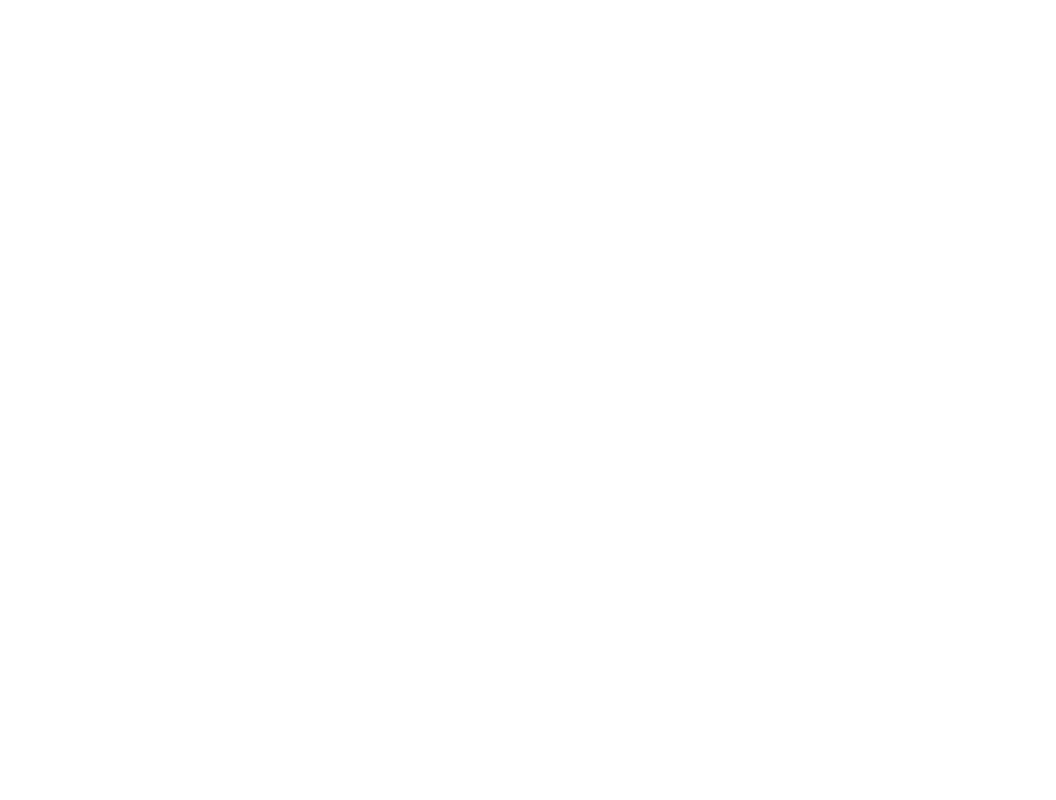
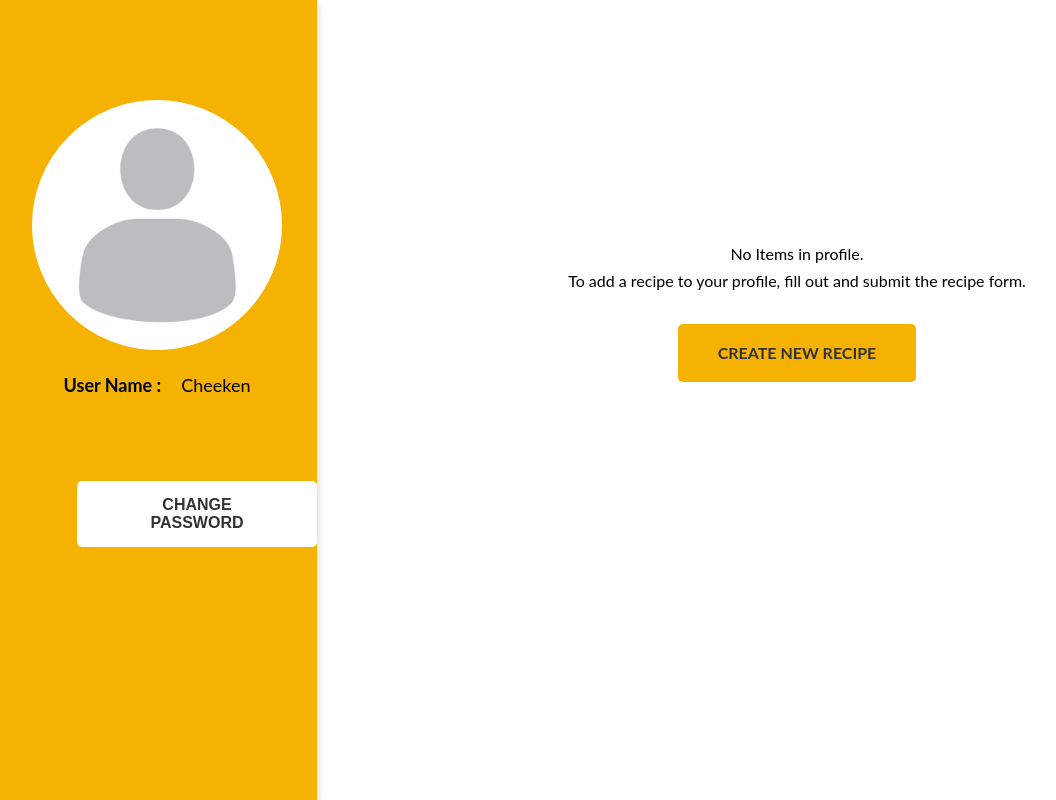
Before and after one commit to Amy-tech/Tastify, a React (Create React App) app: page /userprofile in a window 1280 px wide. Shown: the whole page, without its empty margins (3-1059 px from the left). Built offline with nearby package versions, Linux system fonts and the light colour scheme; a web font is replaced by a local one.

Commit message:
created the basic layout of the userProfile page (#16)

```diff
--- a/src/App.js
+++ b/src/App.js
@@ -3,12 +3,13 @@
 import { connect } from "react-redux";
 
 //  IMPORTING PAGES
-import Homepage from "./Pages/Homepage/Homepage";
+import Homepage from "./Pages/HomePage/Homepage";
 import AuthenticationPage from "./Pages/AuthenticationPage/AuthenticationPage";
 import RecipefeedPage from "./Pages/RecipefeedPage/RecipefeedPage";
 import RecipeMethod from "./Components/Recipefeed/RecipeMethod";
 import CreateRecipe from "./Components/CreateRecipe/CreateRecipe";
 import FavoritesPage from "./Pages/FavoritesPage/FavoritesPage";
+import UserProfile from "./Pages/ProfilePage/UserProfile";
 
 import classes from "./Components/Global Components/Global Sass/Base.module.scss";
 
@@ -23,6 +24,7 @@
       <Route exact path="/recipemethod" component={RecipeMethod}></Route>
       <Route exact path="/createrecipe" component={CreateRecipe}></Route>
       <Route exact path="/favoritespage" component={FavoritesPage}></Route>
+      <Route exact path="/userprofile" component={UserProfile}></Route>
     </Fragment>
   );
 }
--- a/src/Components/Authentication/Login/Login.js
+++ b/src/Components/Authentication/Login/Login.js
@@ -29,6 +29,7 @@
     // TESTING PURPOSES ONLY //
     console.log(enteredEmail, enteredPassword);
 
+    //LOGIN LOGIC
     fetch(
       "https://identitytoolkit.googleapis.com/v1/accounts:signInWithPassword?key=AIzaSyBs7w0Fvv7DvUQJZF9jQLoP_tNYc9YbUOM",
       {
--- a/src/Components/Favorites/FavoriteList.js
+++ b/src/Components/Favorites/FavoriteList.js
@@ -12,6 +12,7 @@
 const FavoriteList = (props) => {
   // FETCHING STATE
   const recipe = useSelector((state) => state.recipe);
+  console.log(recipe);
 
   useEffect(() => {
     fetch(
--- a/src/Components/Global Components/Buttons/Button.module.scss
+++ b/src/Components/Global Components/Buttons/Button.module.scss
@@ -42,6 +42,15 @@
     }
   }
   &__secondary {
+    color: #333;
+    background-color: white;
+    font-weight: bold;
+    &::after {
+      background-color: white;
+    }
+    &:hover {
+      background-color: whitesmoke;
+    }
   }
 }
 
--- a/src/Components/Navbar/Navbar.js
+++ b/src/Components/Navbar/Navbar.js
@@ -29,7 +29,7 @@
             </a>
           </li>
           <li className={classes.navigation__item}>
-            <a href="#" className={classes.navigation__link}>
+            <a href="/userprofile" className={classes.navigation__link}>
               <span>02</span> Profile
             </a>
           </li>
--- /dev/null
+++ b/src/Pages/ProfilePage/UserProfile.js
@@ -0,0 +1,57 @@
+import React from "react";
+import placeholder from "../../images/placeholder.jpg";
+import typography from "../../Components/Global Components/Global Sass/Typography.module.scss";
+import button from "../../Components/Global Components/Buttons/Button.module.scss";
+import classes from "./UserProfile.module.scss";
+const UserProfile = () => {
+  return (
+    <div className={classes.profile}>
+      <header className={classes.profile__heading}>
+        <div className={classes.profile__heading_userPic}>
+          <img
+            src={placeholder}
+            alt="avitar placeholder"
+            className={classes.profile__heading_avitar}
+          ></img>
+        </div>
+        <div className={classes.profile__heading_userDetails}>
+          <p
+            className={`${typography.paragraph} ${classes.profile__heading_subHeading}`}
+          >
+            User Name :
+          </p>
+          {/* REMEMBER this is hard coded until I retrieve userName from sign up */}
+          <p
+            className={`${typography.paragraph} ${classes.profile__heading_userName}`}
+          >
+            Cheeken
+          </p>
+        </div>
+
+        <button
+          className={`${button.btn__secondary} ${button.btn} ${classes.profile__heading_changePassword}`}
+        >
+          Change Password
+        </button>
+      </header>
+      <body className={classes.profile__body}>
+        <div className={classes.profile__empty}>
+          <p className={typography.paragraph}>
+            No Items in profile.
+            <br />
+            To add a recipe to your profile, fill out and submit the recipe
+            form.
+          </p>
+          <a
+            href="/createrecipe"
+            className={`${button.btn__primary} ${button.btn}`}
+          >
+            Create new recipe
+          </a>
+        </div>
+      </body>
+    </div>
+  );
+};
+
+export default UserProfile;
--- /dev/null
+++ b/src/Pages/ProfilePage/UserProfile.module.scss
@@ -0,0 +1,48 @@
+.profile {
+  display: grid;
+  height: 100vh;
+  grid-template-columns: 25% 75%;
+
+  &__heading {
+    background-color: #f5b202;
+    box-shadow: 0 4px 8px 0 rgba(0, 0, 0, 0.2);
+    &_userPic {
+      width: 25rem;
+      height: 25rem;
+      border: 0.8rem solid #fff;
+      border-radius: 50%;
+      background-color: #fff;
+      margin: 0 auto;
+      margin-top: 10rem;
+    }
+    &_avitar {
+      width: 100%;
+      height: 100%;
+      object-fit: cover;
+      border-radius: 50%;
+    }
+    &_userDetails {
+      display: flex;
+      justify-content: center;
+      margin-top: 2rem;
+    }
+    &_subHeading {
+      font-weight: bold;
+      font-size: 1.8rem;
+    }
+    &_userName {
+      padding-left: 2rem;
+      font-size: 1.8rem;
+    }
+    &_changePassword {
+      margin-top: 5rem;
+      margin-left: 25%;
+    }
+  }
+  &__body {
+  }
+  &__empty {
+    text-align: center;
+    margin-top: 25%;
+  }
+}
```
Also changed, not shown: src/images/placeholder.jpg (renamed from src/images/placeholder_headshot.jpg).
